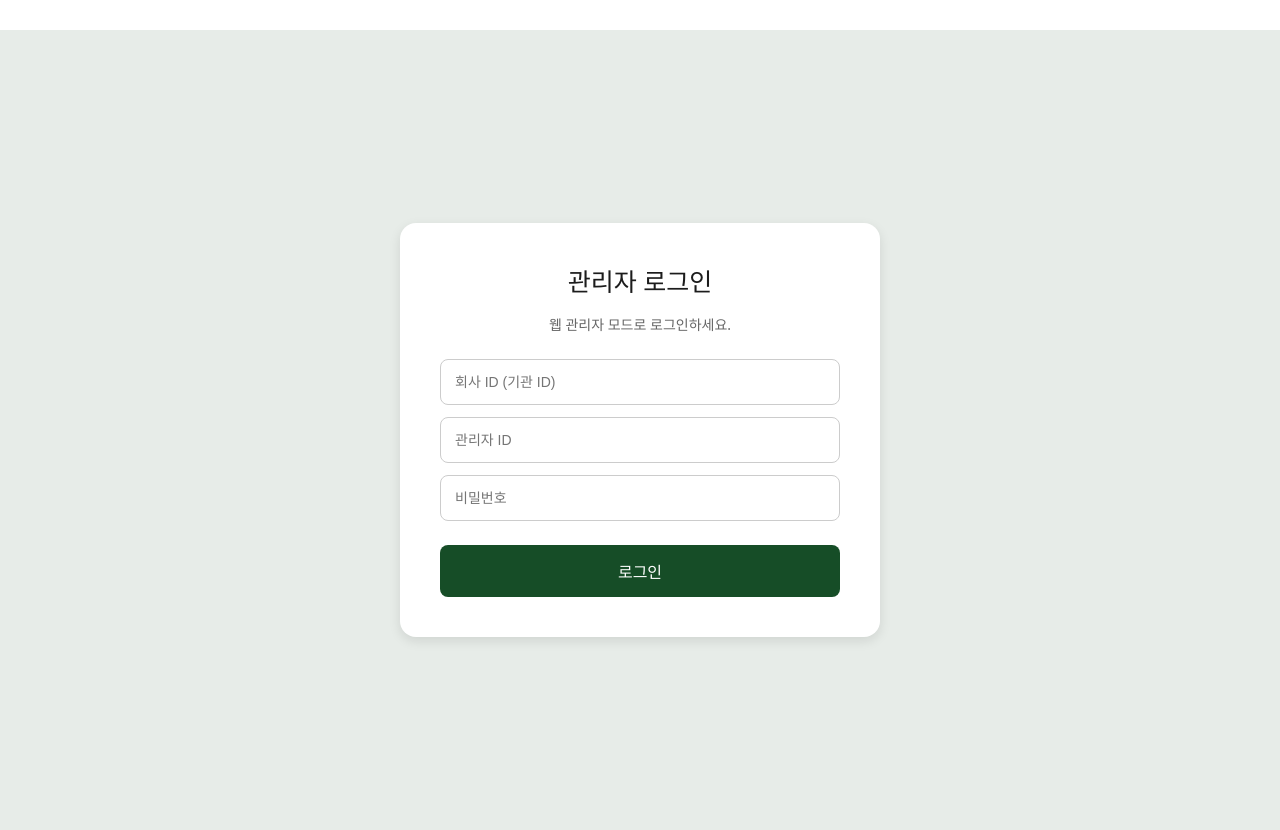
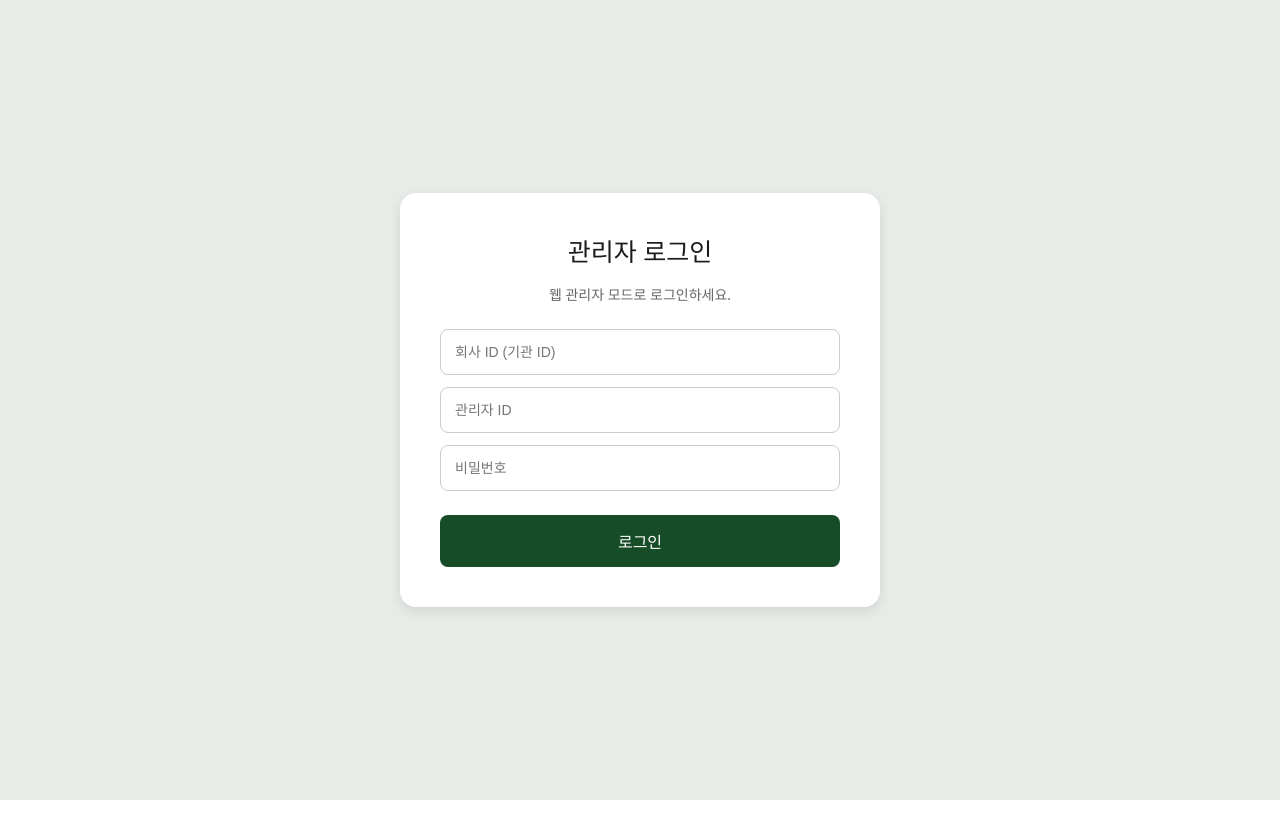
Before and after one commit to TeamDoubleO/FE-Dashboard, a React (Vite) app: page /adminlogin in a window 1280 px wide. After the commit the page ends 800 px from the top, so only its background shows below. Built offline with nearby package versions, Linux system fonts and the light colour scheme.

Commit message:
KW-93/fix: admin login page ui 수정

```diff
--- a/src/pages/css/AdminLogin.css
+++ b/src/pages/css/AdminLogin.css
@@ -1,10 +1,8 @@
 .admin-login-page {
     width: 100%;
-    height: calc(100vh - 60px);
     display: flex;
     justify-content: center;
     align-items: center;
-    padding-top: 60px;
     box-sizing: border-box;
   }
 
```
